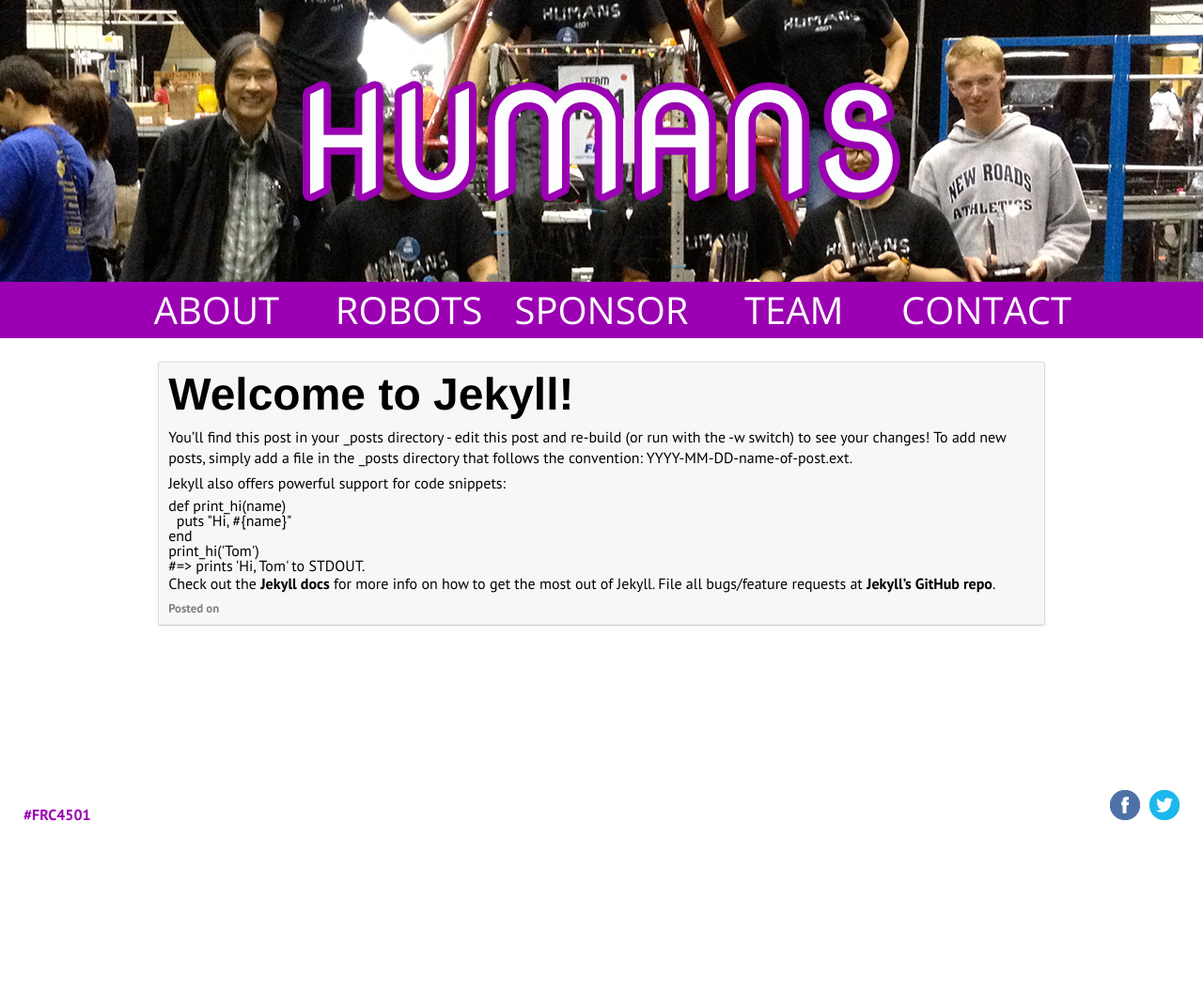
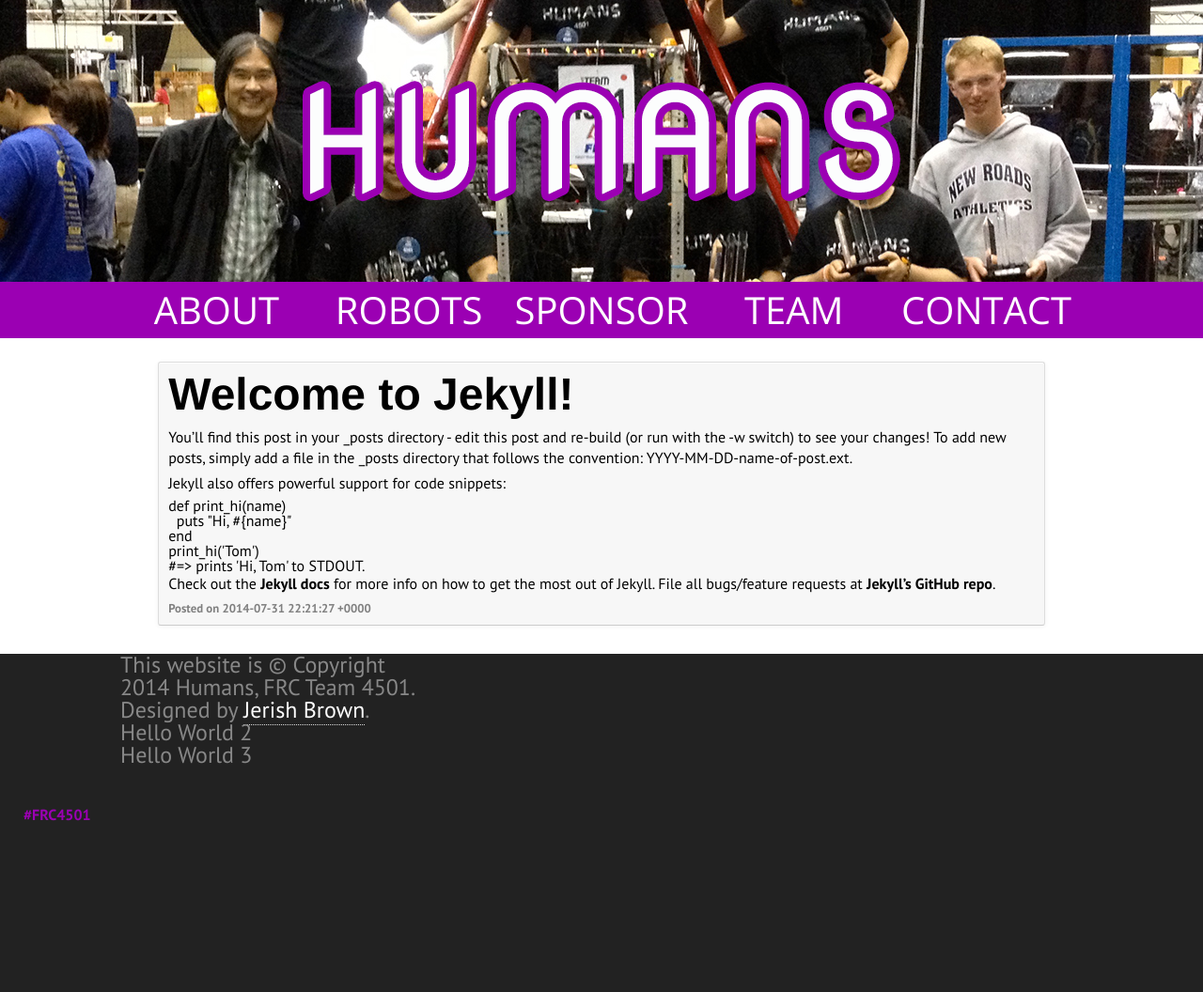
Before and after one commit to FRCHumans4501/frchumans4501.github.io, a Jekyll site: the page built from _posts/2014-07-31-welcome-to-jekyll.markdown, in a window 1280 px wide. Shown: the whole page at 94% size. Built offline with Jekyll 4.4.1, drawn with Linux system fonts in a browser that asks for light colours; nearby versions of some CDN libraries; before the commit the page ends 900 px from its top, so only the background shows below that.

Commit message:
Added footer

```diff
--- a/_includes/footer.html
+++ b/_includes/footer.html
@@ -1,3 +1,7 @@
 <footer>
-
+	<div id="footer-container">
+		<section>This website is &copy; Copyright 2014 Humans, FRC Team 4501. Designed by <a href="http://github.com/i300">Jerish Brown</a>.</section>
+		<section>Hello World 2</section>
+		<section>Hello World 3</section>
+	</div>
 </footer>
--- a/_layouts/post.html
+++ b/_layouts/post.html
@@ -4,5 +4,5 @@ layout: default
 <article>
   <h1>{{ page.title }}</h1>
   {{ content }}
-  <span>Posted on {{ date }}</span>
+  <span>Posted on {{ page.date }}</span>
 </article>
--- a/script/site.js
+++ b/script/site.js
@@ -9,9 +9,11 @@ function scrollUpdate() {
 
 	if (scrolled > mod) {
 		$('header').addClass('fixed');
+		$('main').addClass('correctTop');
 		$('#header-background').addClass('pointer');
 	} else {
 		$('header').removeClass('fixed');
+		$('main').removeClass('correctTop');
 		$('#header-background').removeClass('pointer');
 	}
 }
--- a/style/site.css
+++ b/style/site.css
@@ -13,6 +13,10 @@ body {
 
 header.fixed {
 	top: -285px;
+}
+
+main.correctTop {
+	top: 360px;
 }
 
 /*
@@ -103,9 +107,8 @@ nav > ul > li:hover {
 }
 
 main {
-	position: absolute;
+	position: relative;
 	width: 1024px;
-	top: 360px;
 	z-index: -2;
 	left: 50%;
 	margin-left: -512px;
@@ -181,6 +184,7 @@ article > span {
 		color: #9b00b3;
 		font-weight: bold;
 		text-decoration: none;
+		z-index: -1;
 	}
 
 	#hashtag a:hover {
@@ -192,6 +196,7 @@ article > span {
 		bottom: 0;
 		right: 0;
 		margin: 25px;
+		z-index: -1;
 	}
 
 	#socialmedia a {
@@ -203,3 +208,30 @@ article > span {
 	#hashtag { display: none; }
 	#socialmedia { display: none; }
 }
+
+footer {
+	width: 100%;
+	height: 360px;
+	background: #222;
+	z-index: 1;
+}
+
+#footer-container {
+	width: 1024px;
+	margin: 0 auto;
+	margin-top: 30px;
+	margin-bottom: 30px;
+}
+
+#footer-container > section {
+	width: 33%;
+	height: 100%;
+	font-size: 1.5em;
+	color: #888;
+}
+
+#footer-container > section > a {
+	color: white;
+	border-bottom: 1px dotted #DDD;
+    text-decoration: none;
+}
```
